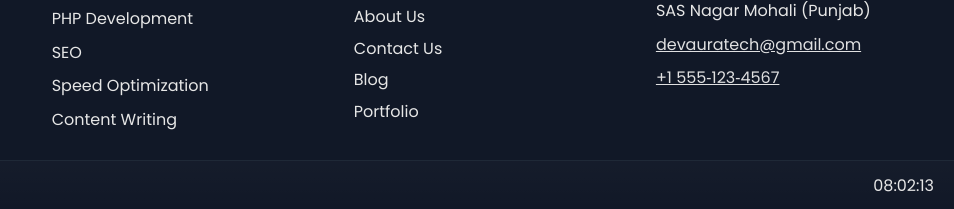
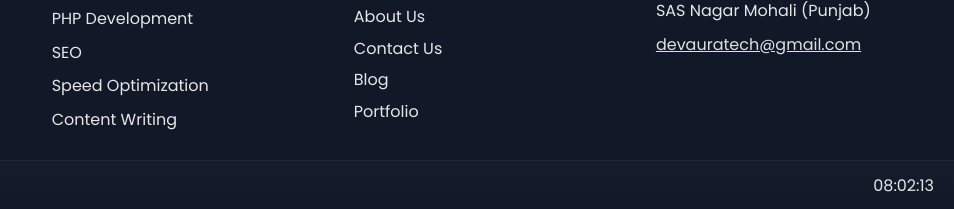
Before and after one commit to tanishapatial04/web-app, a website: page public/index.html in a window 1280 px wide. Shown: the part 2922-3131 px from the top of the page, 326-1280 px from the left. Drawn offline with Linux system fonts and the light colour scheme; no server answers.

Commit message:
footer updates

```diff
--- a/public/partials/footer.html
+++ b/public/partials/footer.html
@@ -38,7 +38,7 @@
       <address class="footer-contact">
         <div class="contact-row"><span>India<br/>SAS Nagar Mohali (Punjab)</span></div>
         <div class="contact-row"><a href="mailto:devauratech@gmail.com">devauratech@gmail.com</a></div>
-        <div class="contact-row"><a href="tel:+15551234567">+1 555‑123‑4567</a></div>
+        <!-- <div class="contact-row"><a href="tel:+15551234567">+1 555‑123‑4567</a></div> -->
       </address>
     </section>
   </div>
```
